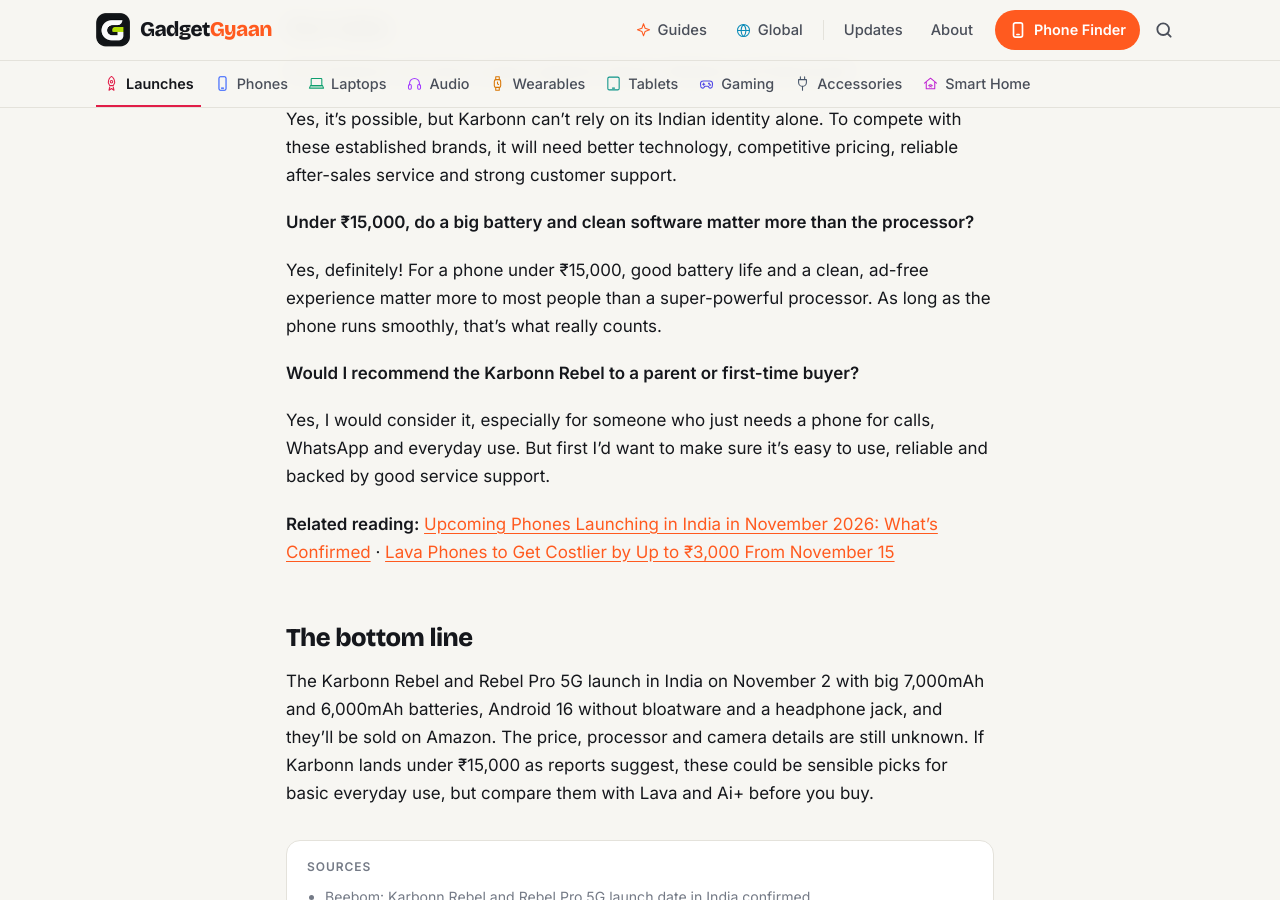
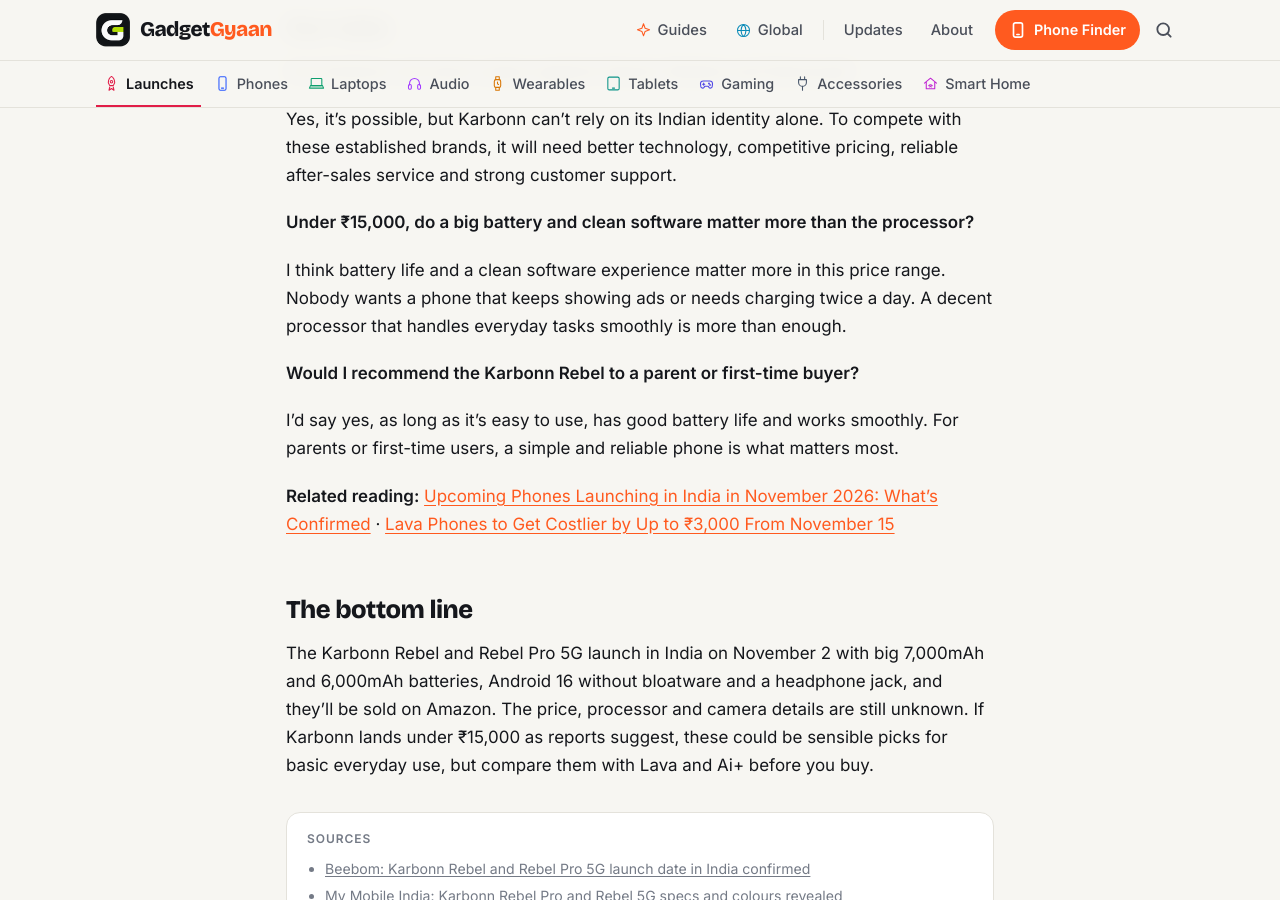
Before and after one commit to kiteksood167/kiteksood167.github.io, a Jekyll site: the page built from _posts/2026-11-01-karbonn-rebel-rebel-pro-5g-india-launch-november-2.md, in a window 1280 px wide and 900 px high, scrolled down 4095 px. Built offline with Jekyll 4.4.1, drawn with Linux system fonts in a browser that asks for light colours; comment, search, counter and statistics services are not loaded.

Commit message:
Update owner's take answers on Karbonn Rebel post
Co-Authored-By: Claude Opus 5.5 <noreply@anthropic.com>
Claude-Session: https://claude.ai/code/session_01WQRPmSxMwztgHXfstCGpBN

```diff
--- a/_posts/2026-11-01-karbonn-rebel-rebel-pro-5g-india-launch-november-2.md
+++ b/_posts/2026-11-01-karbonn-rebel-rebel-pro-5g-india-launch-november-2.md
@@ -85,11 +85,11 @@ Yes, it's possible, but Karbonn can't rely on its Indian identity alone. To comp
 
 **Under ₹15,000, do a big battery and clean software matter more than the processor?**
 
-Yes, definitely! For a phone under ₹15,000, good battery life and a clean, ad-free experience matter more to most people than a super-powerful processor. As long as the phone runs smoothly, that's what really counts.
+I think battery life and a clean software experience matter more in this price range. Nobody wants a phone that keeps showing ads or needs charging twice a day. A decent processor that handles everyday tasks smoothly is more than enough.
 
 **Would I recommend the Karbonn Rebel to a parent or first-time buyer?**
 
-Yes, I would consider it, especially for someone who just needs a phone for calls, WhatsApp and everyday use. But first I'd want to make sure it's easy to use, reliable and backed by good service support.
+I'd say yes, as long as it's easy to use, has good battery life and works smoothly. For parents or first-time users, a simple and reliable phone is what matters most.
 
 **Related reading:** [Upcoming Phones Launching in India in November 2026: What's Confirmed](/upcoming-phones-launching-india-november-2026/) · [Lava Phones to Get Costlier by Up to ₹3,000 From November 15](/lava-smartphone-price-hike-november-15/)
 
```
